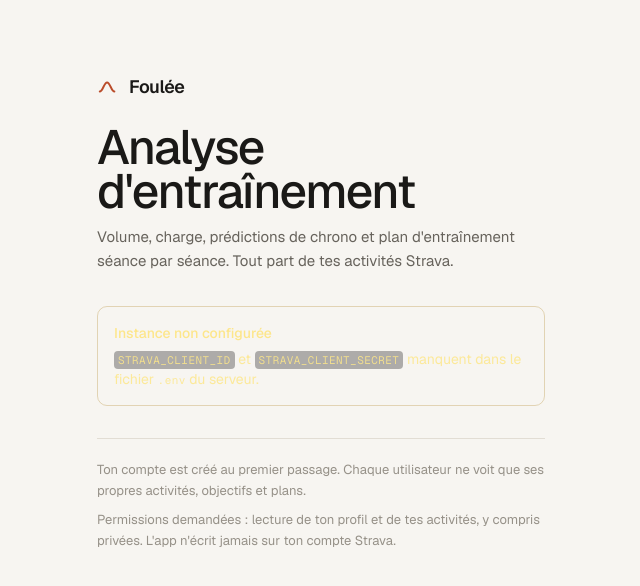
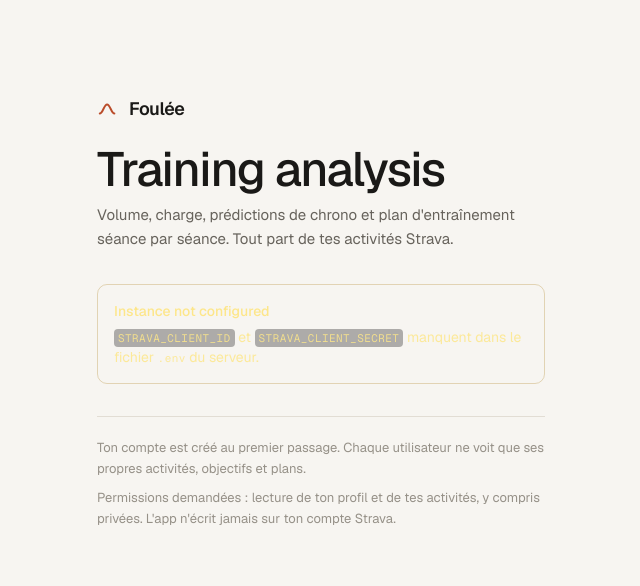
Before and after one commit to NassimAlaimi/laFoulee, a Next.js app: page /login in a window 1280 px wide. Shown: the top 586 px of the page, without its empty margins (319-959 px from the left). Built offline with nearby package versions, Linux system fonts and the light colour scheme; no server answers.

Commit message:
feat(i18n): langue du navigateur à la première visite (Accept-Language) + redirection de lang-sync sécurisée (plus de //hôte)

```diff
--- a/src/app/api/lang-sync/route.ts
+++ b/src/app/api/lang-sync/route.ts
@@ -1,5 +1,6 @@
 import { NextRequest, NextResponse } from "next/server";
 import { locales } from "@/i18n/routing";
+import { safeNextPath } from "@/lib/locale";
 
 export const dynamic = "force-dynamic";
 
@@ -9,7 +10,8 @@
  * Le layout racine ne peut pas écrire de cookie (interdit hors Server Action /
  * Route Handler) : quand le profil et le cookie divergent (changement
  * d'appareil, première visite), il redirige ici, le cookie est posé, et la
- * page se re-rend dans la bonne langue.
+ * page se re-rend dans la bonne langue. Sert aussi de sélecteur de langue sur
+ * l'écran de connexion, avant toute session.
  */
 export async function GET(req: NextRequest) {
   const lang = req.nextUrl.searchParams.get("lang");
@@ -17,7 +19,9 @@
   if (!lang || !(locales as readonly string[]).includes(lang)) {
     return NextResponse.redirect(new URL("/", req.url));
   }
-  const target = next && next.startsWith("/") ? next : "/";
+  // Route publique (sélecteur de l'écran de connexion) : jamais de
+  // redirection hors du site.
+  const target = safeNextPath(next);
   const res = NextResponse.redirect(new URL(target, req.url));
   res.cookies.set("NEXT_LOCALE", lang, {
     path: "/",
--- a/src/i18n/request.ts
+++ b/src/i18n/request.ts
@@ -1,11 +1,13 @@
 import { hasLocale } from "next-intl";
 import { getRequestConfig } from "next-intl/server";
-import { cookies } from "next/headers";
+import { cookies, headers } from "next/headers";
+import { negotiateLocale } from "@/lib/locale";
 import { routing, type AppLocale } from "./routing";
 
 /** Résolution de la locale, sans middleware ni préfixe d'URL : le cookie
  *  NEXT_LOCALE (posé par le sélecteur de langue et synchronisé avec le
- *  profil) fait foi, sinon la négociation d'en-têtes, sinon le français. */
+ *  profil) fait foi, sinon la langue du navigateur (Accept-Language), sinon
+ *  le français. */
 export default getRequestConfig(async ({ requestLocale }) => {
   const requested = await requestLocale;
   const cookieLang = (await cookies()).get("NEXT_LOCALE")?.value;
@@ -13,6 +15,12 @@
   let locale: AppLocale = routing.defaultLocale;
   if (hasLocale(routing.locales, cookieLang)) locale = cookieLang as AppLocale;
   else if (hasLocale(routing.locales, requested)) locale = requested as AppLocale;
+  else {
+    // Première visite, sans cookie : la langue du navigateur plutôt que le
+    // français d'office.
+    const negotiated = negotiateLocale((await headers()).get("accept-language"), routing.locales);
+    if (negotiated) locale = negotiated as AppLocale;
+  }
 
   return {
     locale,
--- /dev/null
+++ b/src/lib/locale.ts
@@ -0,0 +1,40 @@
+/**
+ * Choix de la langue avant toute connexion — fonctions pures.
+ */
+
+/**
+ * Négociation `Accept-Language` : renvoie la première langue prise en charge,
+ * par ordre de préférence (q), en ne regardant que la langue primaire
+ * (« en-GB » → « en »). `null` si rien ne correspond.
+ */
+export function negotiateLocale(
+  header: string | null | undefined,
+  supported: readonly string[]
+): string | null {
+  if (!header) return null;
+  const ranked = header
+    .split(",")
+    .map((part, index) => {
+      const [tag, ...params] = part.trim().split(";");
+      const q = params
+        .map((p) => p.trim())
+        .find((p) => p.startsWith("q="));
+      const weight = q ? Number(q.slice(2)) : 1;
+      return { lang: tag.trim().toLowerCase().split("-")[0], weight, index };
+    })
+    .filter((x) => x.lang && x.lang !== "*" && Number.isFinite(x.weight) && x.weight > 0)
+    .sort((a, b) => b.weight - a.weight || a.index - b.index);
+  return ranked.find((x) => supported.includes(x.lang))?.lang ?? null;
+}
+
+/**
+ * Chemin de retour sûr après une redirection : uniquement un chemin interne
+ * (« /… »), jamais « //hôte » ni « /\hôte » que les navigateurs traitent
+ * comme une URL absolue — sinon redirection ouverte.
+ */
+export function safeNextPath(next: string | null | undefined, fallback = "/"): string {
+  if (!next || !next.startsWith("/")) return fallback;
+  if (next.startsWith("//") || next.startsWith("/\\")) return fallback;
+  if (/[\u0000-\u001f]/.test(next)) return fallback;
+  return next;
+}
```
Also changed, not shown: 1 other file (tests, documents, lock files or other folders).
